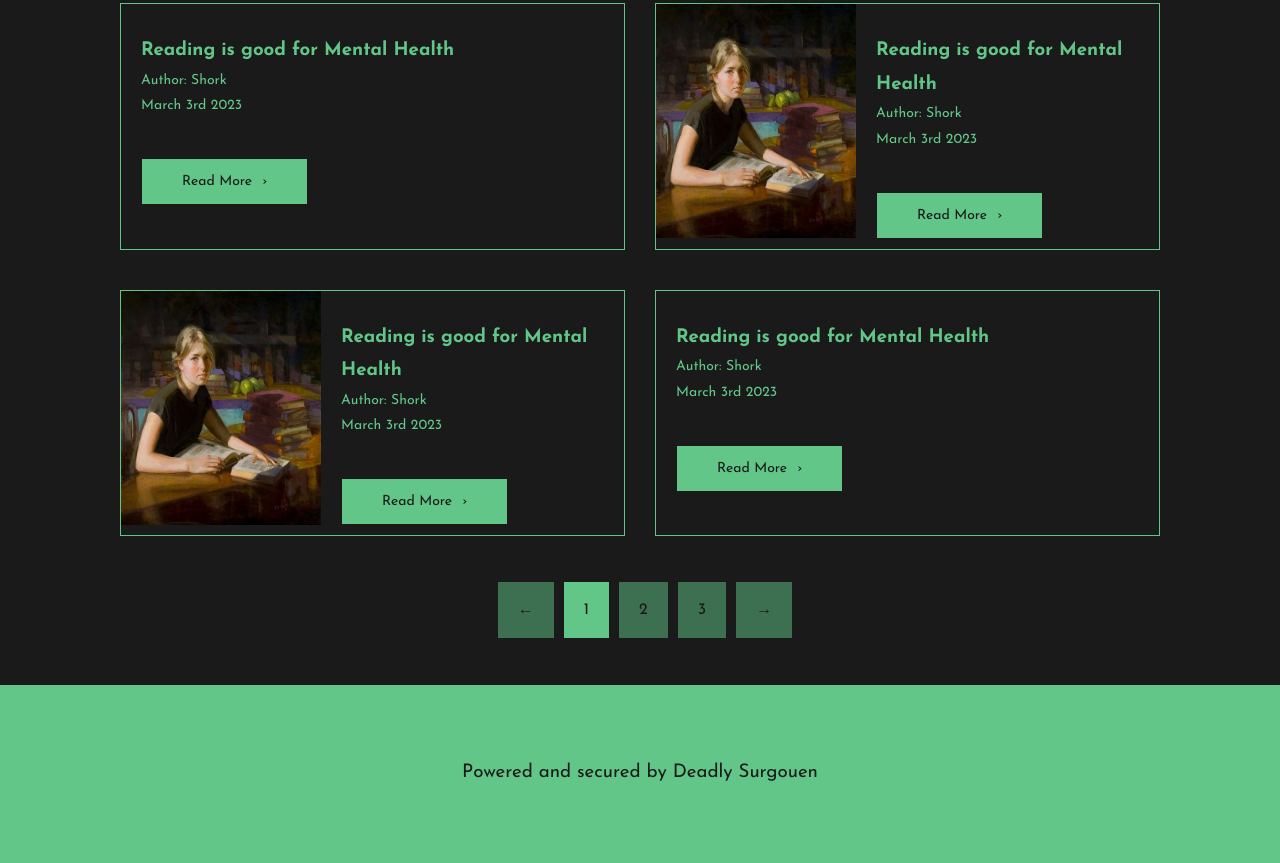
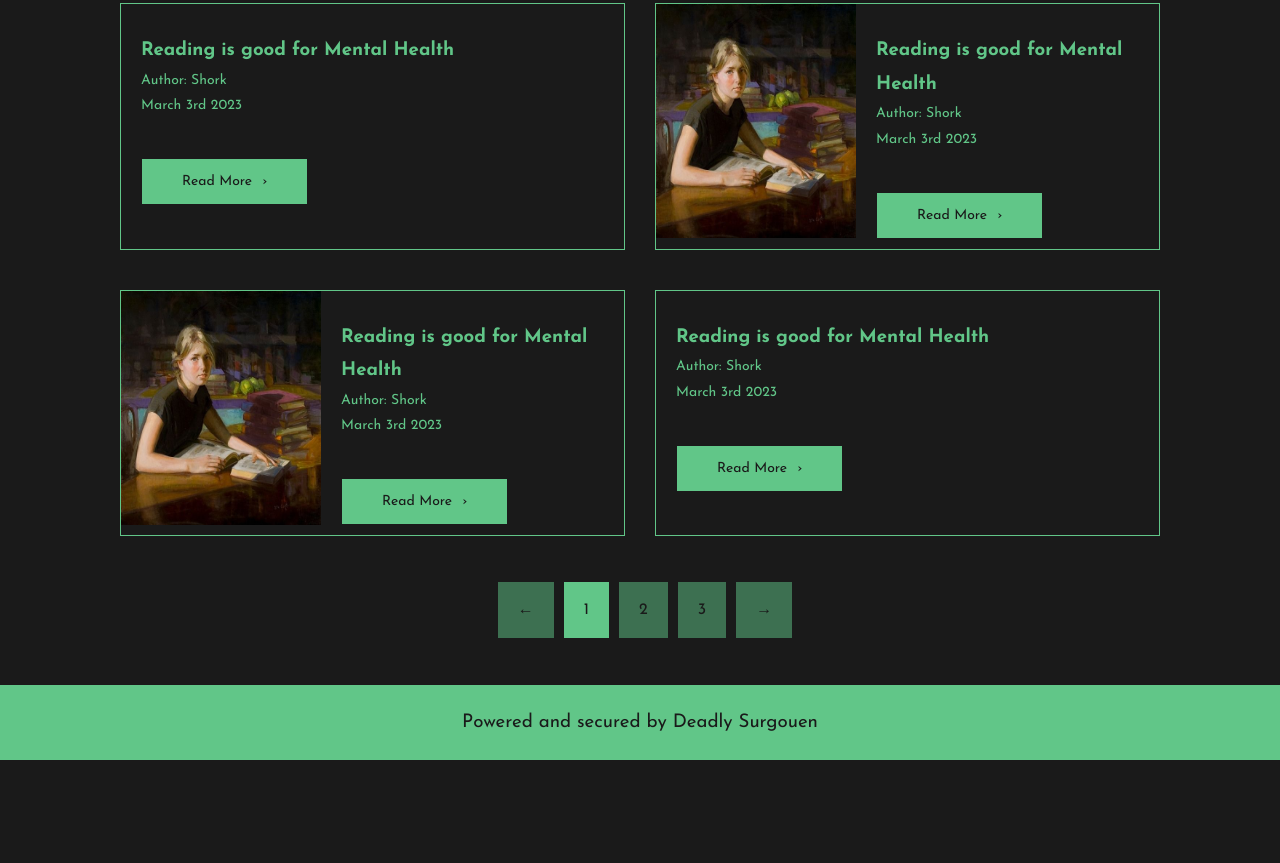
Before and after one commit to adritatori/BlogWebsiteforSurgeon, a plain HTML site: page index.html in a window 1280 px wide. Shown: the part 1336-2199 px from the top of the page. After the commit the page ends 2096 px from the top, so only its background shows below. Drawn offline with Linux system fonts and the light colour scheme.

Commit message:
Footer changed

```diff
--- a/index.html
+++ b/index.html
@@ -304,9 +304,8 @@
       </div>
     </div>
     <footer>
-      <div class="about-des">
+
         <h3>Powered and secured by Deadly Surgouen </h3>
-      </div>
 
     </footer>
 </body>
```
